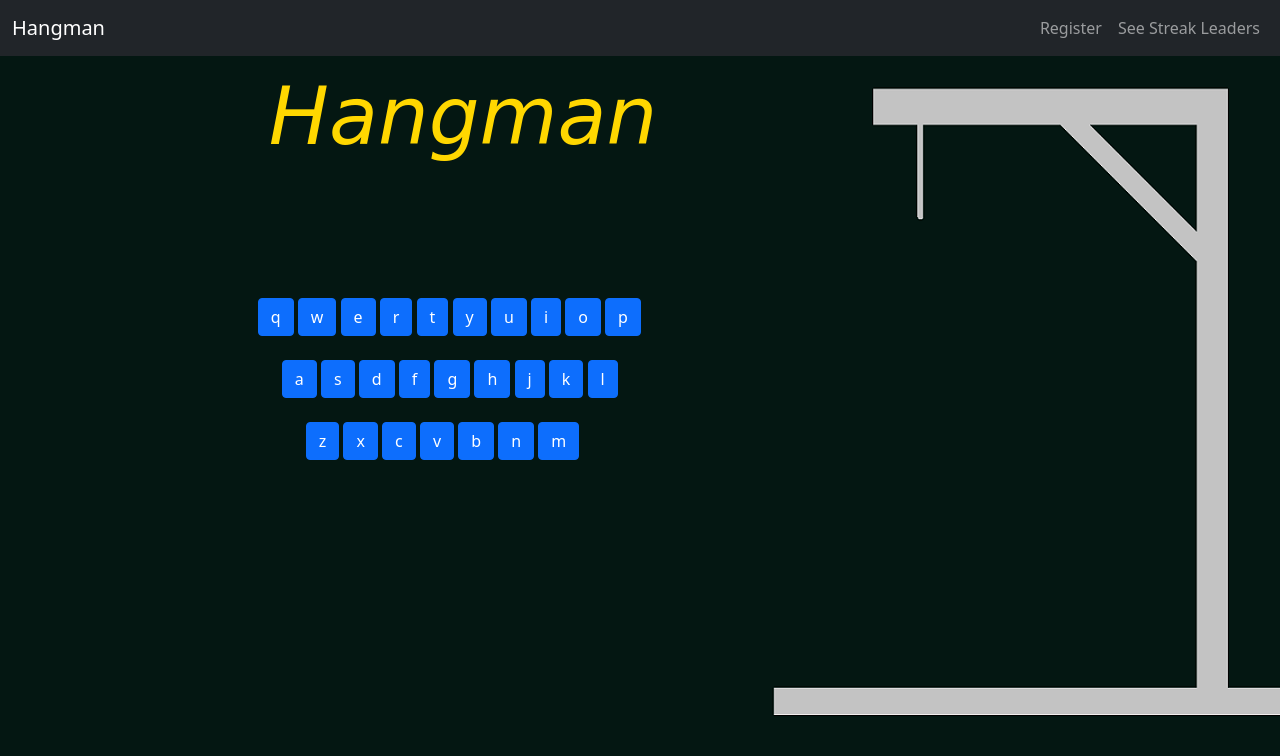
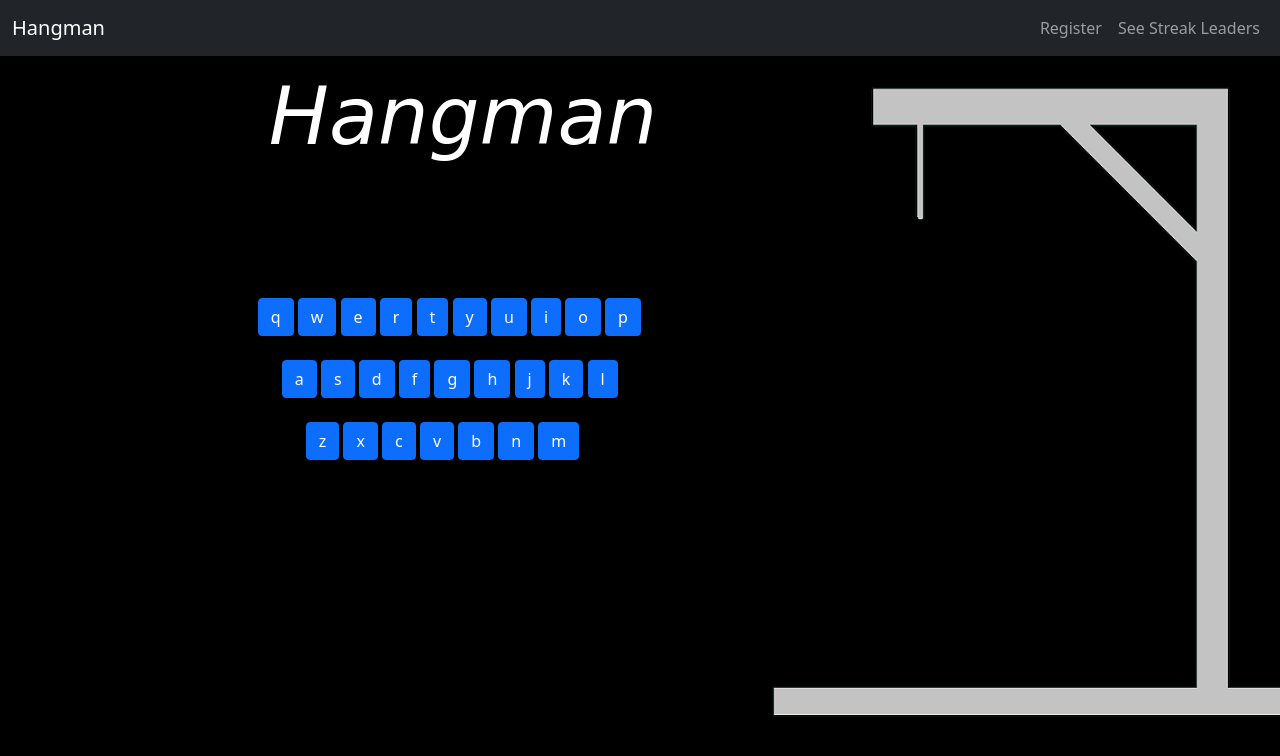
Before and after one commit to joeball91/Hangman, a Django app: page / in a window 1280 px wide; the page is wider, and only the part inside the window is pictured. Shown: the top 756 px of that part. Run offline with Django 4.2, Linux system fonts and the light colour scheme; some libraries are stand-ins or nearby versions.

Commit message:
changed colors

```diff
--- a/gameplay/static/bootstrap/css/styles.css
+++ b/gameplay/static/bootstrap/css/styles.css
@@ -1,5 +1,5 @@
 body{
-    background-color: #041712;
+    background-color: black;
 }
 
 h1{
@@ -7,7 +7,7 @@ h1{
     font-size: 80px;
     text-align: justify;
     padding-left: 21%;
-    color: gold;
+    color:white;
     height: 1px;
     font-family: cursive;
     font-style: italic;
```
Also changed, not shown: gameplay/static/images/hangman0.1.png.
